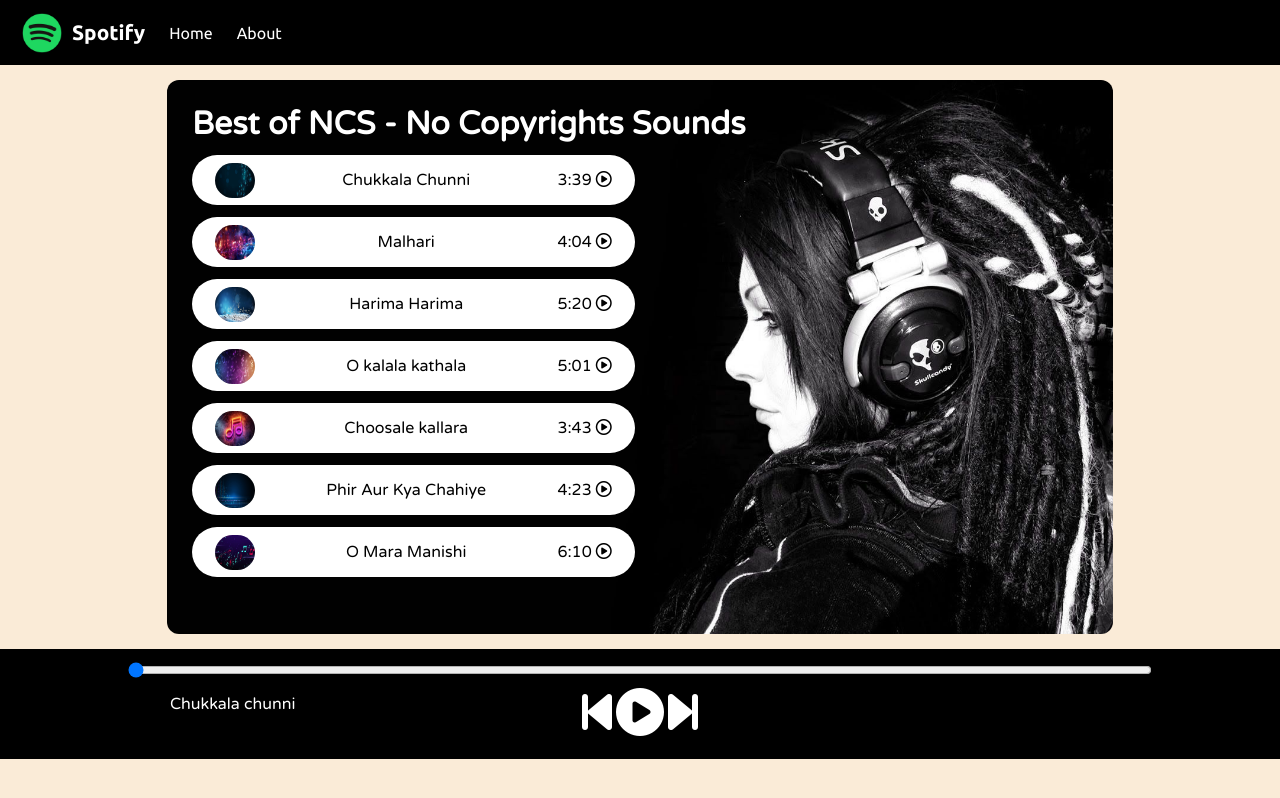
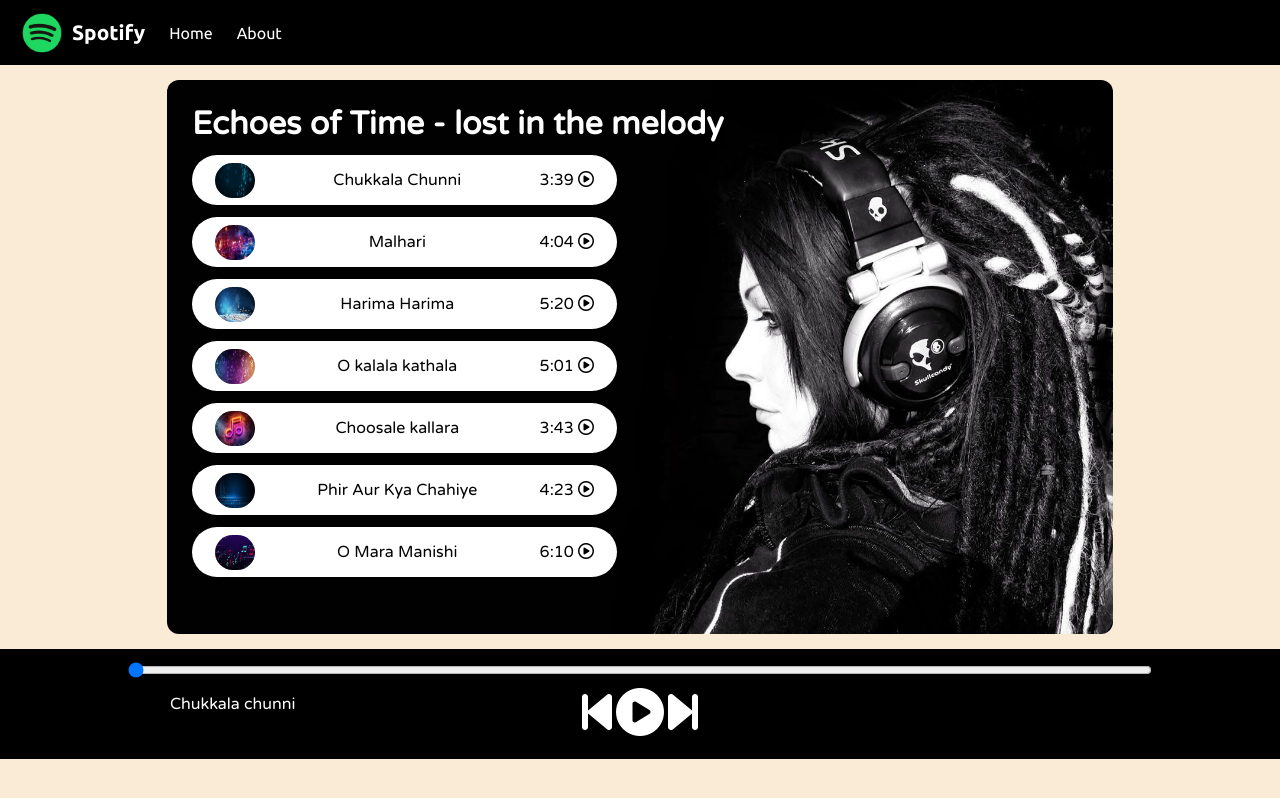
Before and after one commit to gnaneshwar-t/web1, a plain HTML site: page spotify/index.html in a window 1280 px wide. Drawn offline with Linux system fonts and the light colour scheme.

Commit message:
Update index.html

```diff
--- a/spotify/index.html
+++ b/spotify/index.html
@@ -18,7 +18,7 @@
    </nav>
    <div class="container">
     <div class="songlist">
-      <h1>Best of NCS - No Copyrights Sounds</h1>
+      <h1>Echoes of Time - lost in the melody</h1>
       <div class="songItemcontainer">
          <div class="songItem">
             <img src="images/1.jpeg" alt="1">
```
